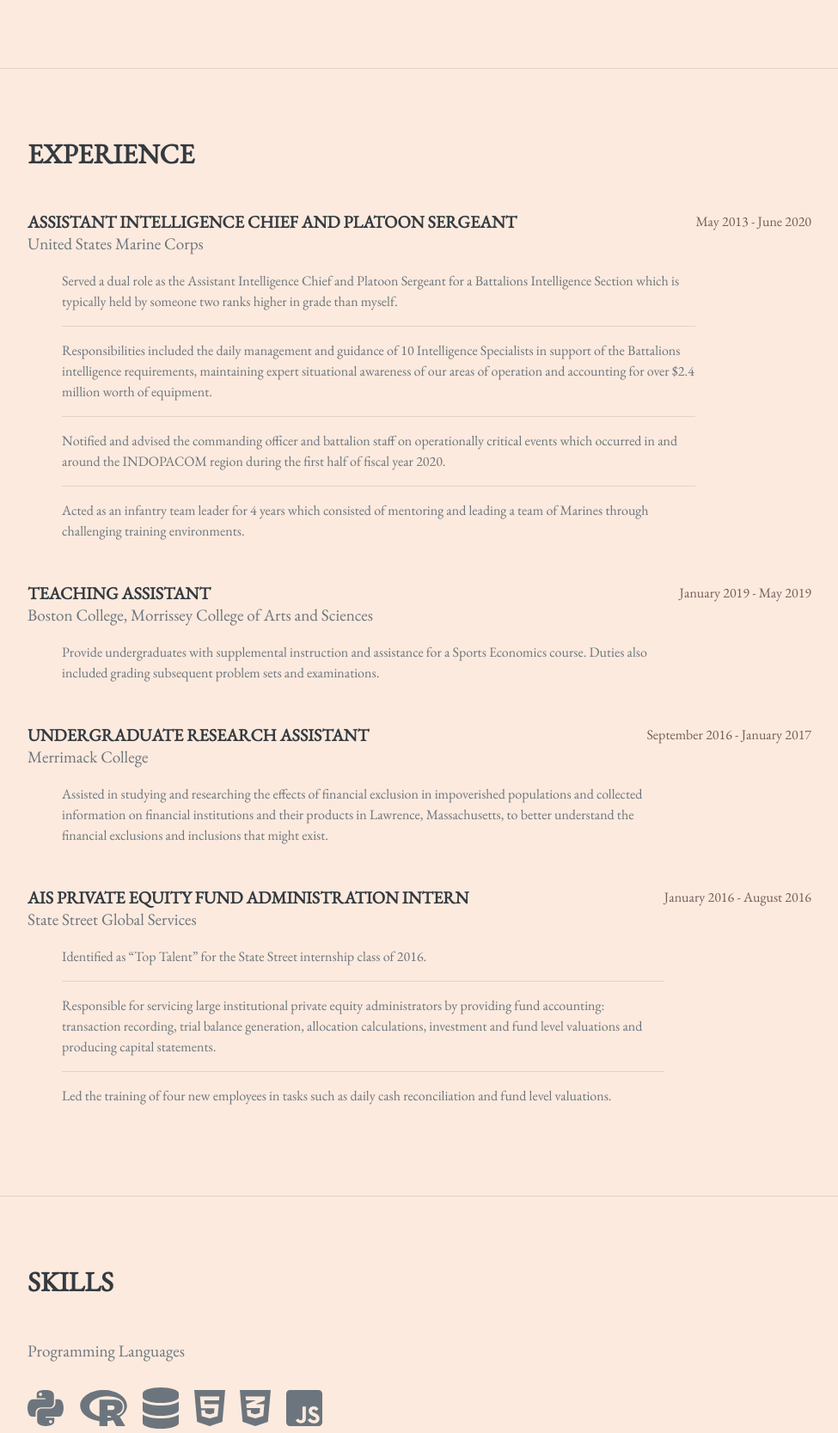
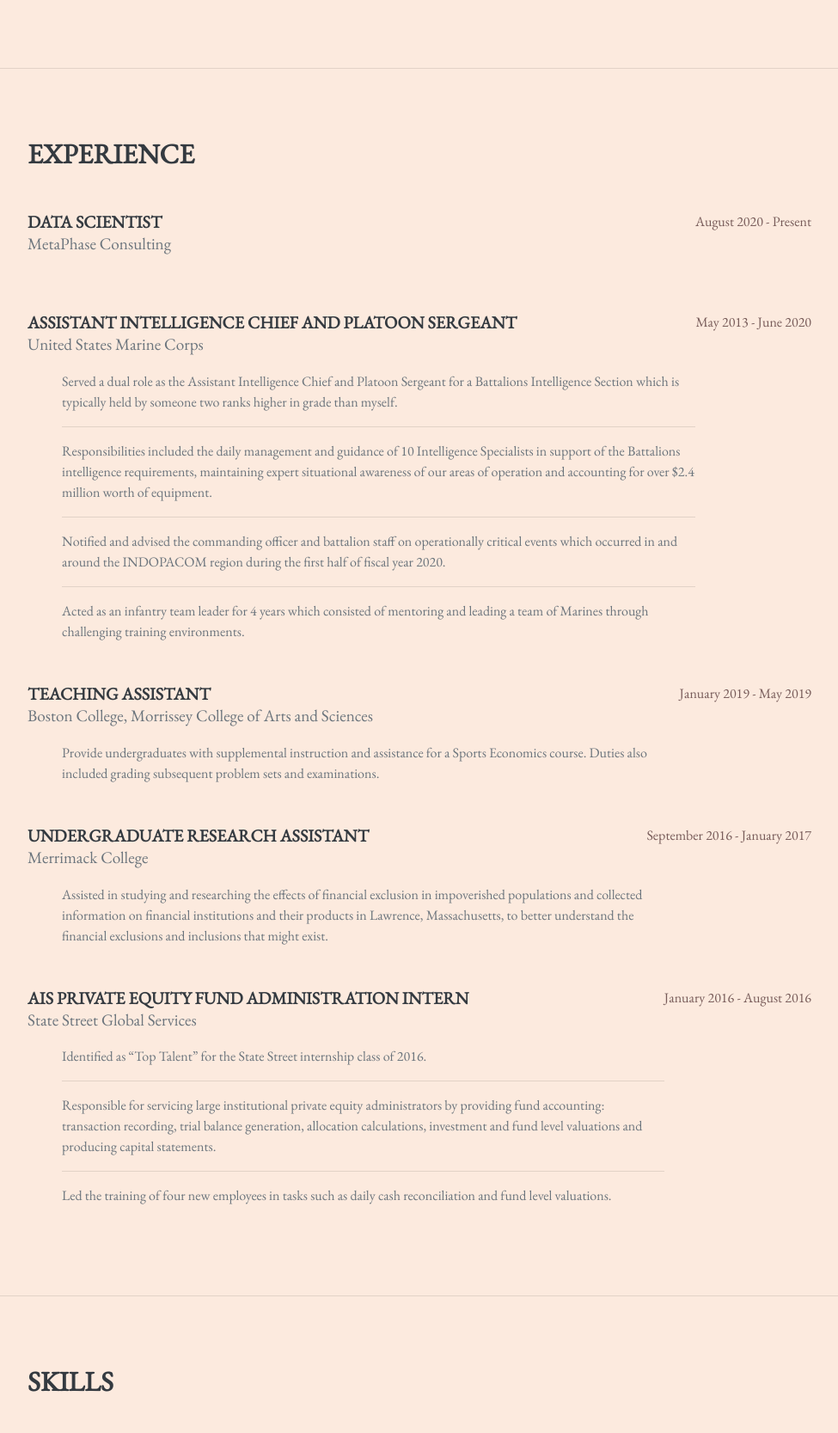
Before and after one commit to brianvandenakker/Personal-Website, a Python web app: template portfolio/templates/index.html in a window 1280 px wide. Shown: the part 1867-3534 px from the top of the page at 86% size, without its empty margins (288-1263 px from the left). Run offline with Jinja, Linux system fonts and the light colour scheme; the template is opened without the code that fills it, so the values that code supplies are empty; some libraries are stand-ins or nearby versions; some web fonts are replaced.

Commit message:
Update experience.html

```diff
--- a/portfolio/templates/experience.html
+++ b/portfolio/templates/experience.html
@@ -2,6 +2,13 @@
 <section class="resume-section" id="experience">
     <div class="resume-section-content">
         <h3 class="mb-5">Experience</h3>
+        <div class="d-flex flex-column flex-md-row justify-content-between mb-5">
+            <div class="flex-grow-1">
+                <h5 class="mb-0">Data Scientist</h5>
+                <div class="subheading mb-3">MetaPhase Consulting</div>
+            </div>
+            <div class="flex-shrink-0"><span class="text-primary">August 2020 - Present</span></div>
+        </div>
         <div class="d-flex flex-column flex-md-row justify-content-between mb-5">
             <div class="flex-grow-1">
                 <h5 class="mb-0">Assistant Intelligence Chief and Platoon Sergeant</h5>
```
